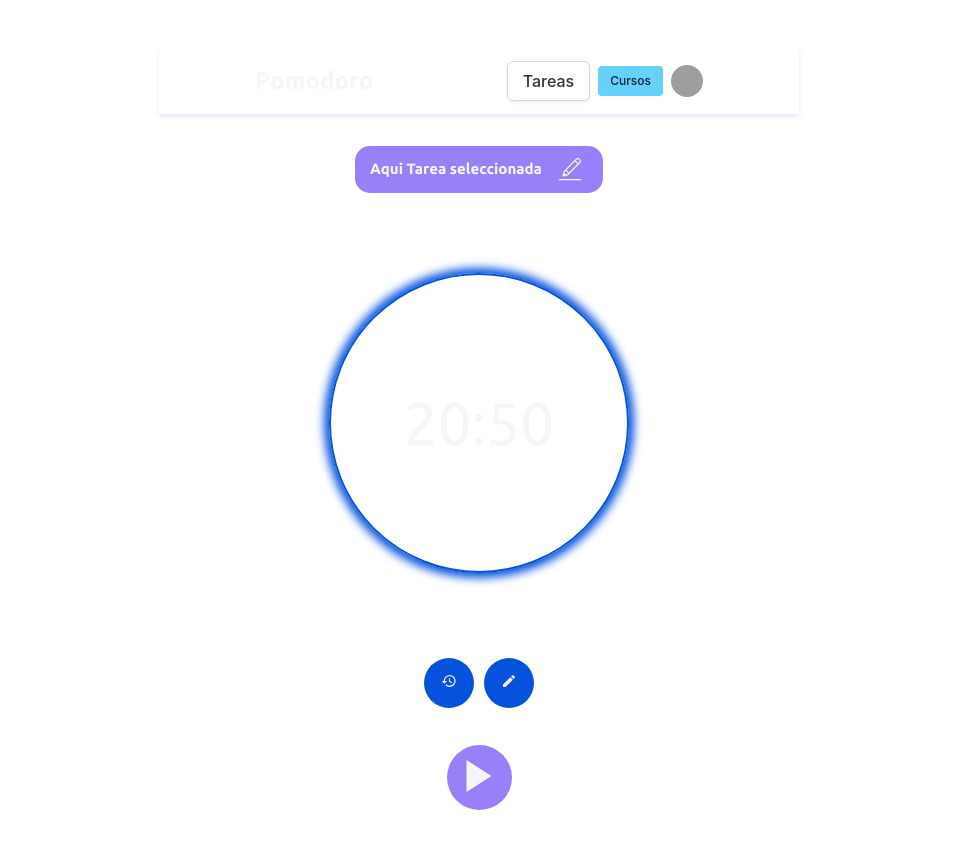
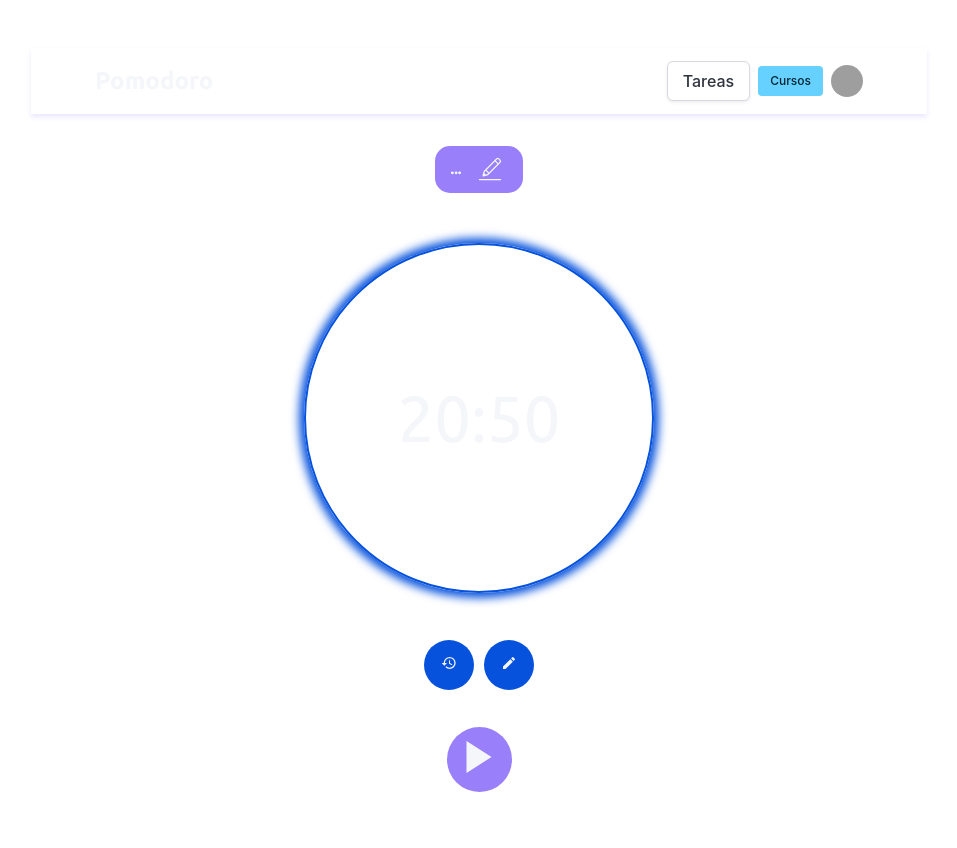
Before and after one commit to neunapp/neun-pomodoro, a React (Vite) app: page / in a window 1280 px wide. Shown: the top 848 px of the page, without its empty margins (161-1118 px from the left). Built offline with nearby package versions, Linux system fonts and the light colour scheme; no server answers; the database is empty; grey boxes are pictures that could not be loaded.

Commit message:
proceso task selected completado

```diff
--- a/src/App.scss
+++ b/src/App.scss
@@ -1,10 +1,15 @@
 .content-app {
   padding: 1em;
   @include desde($medium) {
-    padding-left: 10em;
-    padding-right: 10em
+    padding-left: 5em;
+    padding-right: 5em
   }
   @include desde($large) {
+    padding-top: 3em;
+    padding-left: 15%;
+    padding-right: 15%;
+  }
+  @include desde($extra-large) {
     padding-top: 3em;
     padding-left: 25%;
     padding-right: 25%;
--- a/src/apps/LoadingApp.scss
+++ b/src/apps/LoadingApp.scss
@@ -5,6 +5,7 @@
   width: 100%;
   height: 100%;
   background-color: rgba(0, 0, 0, 0.5);
+  z-index: 100;
   &__body {
     display: flex;
     justify-content: center;
--- a/src/components/HeaderMain.scss
+++ b/src/components/HeaderMain.scss
@@ -5,13 +5,14 @@
   justify-content: space-between;
   align-items: center;
   box-shadow: 0 3px 5px rgba(153, 128, 250, 0.2);
+  width: 100%;
   @include desde($medium) {
     padding-left: 2em;
     padding-right: 2em;
   }
   @include desde($large) {
-    padding-left: 6em;
-    padding-right: 6em;
+    padding-left: 4em;
+    padding-right: 4em;
   }
   &__title {
     font-family: $ff-1;
--- a/src/components/Pomodoro.jsx
+++ b/src/components/Pomodoro.jsx
@@ -1,4 +1,3 @@
-import './Pomodoro.scss'
 import React, { useEffect, useState } from 'react';
 import { MdModeEdit } from "react-icons/md";
 import { MdOutlineRestore } from "react-icons/md";
@@ -7,6 +6,8 @@ import { IoStop } from "react-icons/io5";
 import { CiEdit } from "react-icons/ci";
 //
 import SelectedTask from './tasks/SelectedTask';
+
+import './Pomodoro.scss'
 
 function Pomodoro() {
   let [time, setTime] = useState(20)
--- a/src/components/Pomodoro.scss
+++ b/src/components/Pomodoro.scss
@@ -1,6 +1,5 @@
 .pomodoro {
   width: 100%;
-  height: 95vh;
   display: flex;
   justify-content: center;
   align-items: center;
@@ -15,20 +14,36 @@
     padding: 1em;
   }
   &__clock {
-    width: 300px;
-    height: 300px;
+    width: 250px; /* Usa la dimensión más pequeña para el tamaño */
+    height: 250px;/* Esto asegura que el div sea cuadrado */
+    border-radius: 50%;
     display: flex;
     justify-content: center;
     align-items: center;
-    border-radius: 50%;
     border: 2px solid $color-1;
-    margin-bottom: 5em;
+    margin-bottom: 20%;
     box-shadow: 0px 0px 10px 5px #0652DD;
+    @include desde($medium) {
+      width: 300px;
+      height: 300px;
+      margin-bottom: 6%;
+    }
+    @include desde($large) {
+      width: 350px;
+      height: 350px;
+      margin-bottom: 5%;
+    }
+    @include desde($extra-large) {
+      margin-bottom: 10%;
+    }
     &__item {
       display: flex;
       font-family: $ff-1;
       color: $color-3;
-      font-size: 60px;
+      font-size: 45px;
+      @include desde($medium) {
+        font-size: 65px;
+      }
     }
     &__time {
     }
--- a/src/components/base/BaseForm.jsx
+++ b/src/components/base/BaseForm.jsx
@@ -7,6 +7,7 @@ function BaseForm(props) {
           type={props.tipo}
           placeholder={props.placeholder}
           value={props.value}
+          maxLength={props.maxLength}
           onChange={(e) => props.onChange(e.target.value)}
         />
         <span className="icon is-small is-left">
--- a/src/components/tasks/ChangeStateTask.jsx
+++ b/src/components/tasks/ChangeStateTask.jsx
@@ -37,20 +37,22 @@ function ChangeStateTask(props) {
         <div className="change-state">
           <a
             href="#"
-            className="button is-primary is-light"
-            onClick={() => updateStateTask('3')}>Pendiente</a>
-          <a
-            href="#"
             className="button is-info"
             onClick={() => updateStateTask('2')}>En Seleccion</a>
           <a
             href="#"
+            className="button is-success"
+            onClick={() => updateStateTask('1')}>Terminado</a>
+          <a
+            href="#"
+            className="button is-primary is-light"
+            onClick={() => updateStateTask('3')}>Pendiente</a>
+
+          <a
+            href="#"
             className="button has-text-warning"
             onClick={() => updateStateTask('0')}>En Proceso</a>
-          <a
-            href="#"
-            className="button is-success"
-            onClick={() => updateStateTask('1')}>Terminado</a>
+
           <a
             href="#"
             className="button is-small"
--- a/src/components/tasks/CompleteTask.jsx
+++ b/src/components/tasks/CompleteTask.jsx
@@ -7,12 +7,13 @@ function CompleteTask(props) {
     props.closeFunction(false)
   }
 
+
   return (
     <BaseFlotaingCard>
       <div className="change-task">
         <p className="change-task__text">¿Completaste la tarea?</p>
         <div className="change-task__ctrls">
-          <button className="change-task__ctrls__btn" >Si</button>
+          <button className="change-task__ctrls__btn" onClick={props.successFunction}>Si</button>
           <button className="change-task__ctrls__btn red" onClick={closeChangeTask}>Cancelar</button>
         </div>
       </div>
--- a/src/components/tasks/FormTask.jsx
+++ b/src/components/tasks/FormTask.jsx
@@ -124,6 +124,7 @@ function FormTask(props) {
           placeholder="Tarea..."
           icon={<BiTask />}
           value={titleTask}
+          maxLength="70"
           onChange={(value) => {setTitleTask(value)}}
         />
         <BaseForm
@@ -131,6 +132,7 @@ function FormTask(props) {
           placeholder="Descripcion..."
           icon={<MdOutlineDescription />}
           value={descriptionTask}
+          maxLength="250"
           onChange={(value) => {setdescriptionTask(value)}}
         />
         <BaseForm
--- a/src/components/tasks/SelectedTask.jsx
+++ b/src/components/tasks/SelectedTask.jsx
@@ -1,27 +1,67 @@
-import { useState } from 'react';
+import { useState, useEffect } from 'react';
 
+import { NavLink } from 'react-router-dom';
+// apps
+import LoadingApp from '../../apps/LoadingApp';
+// services
+import { apiGetSelectedTask, apiUpdateTask } from '../../services/TaskServices.js'
+// components
+import CompleteTask from './CompleteTask';
 import './SelectedTask.scss'
-import CompleteTask from './CompleteTask';
-import { NavLink } from 'react-router-dom';
-
 
 
 function SelectedTask(props) {
 
   let [showChange, setShowChange] = useState(false)
+  let [selectTask, setSelectTask] = useState({'title':'...'})
+  let [load, setLoad] = useState(false)
 
   const openCloseChangeTask = (boolValue) => {
     setShowChange(boolValue)
   }
 
+  const retiveSelectedTask = async () => {
+    setLoad(true)
+    const task = await apiGetSelectedTask()
+    if (task.length > 0) {
+      setSelectTask(task[0])
+    } else {
+      setSelectTask({'title':'...'})
+    }
+    setLoad(false)
+    console.log(task);
+  }
+
+  const updateCompleteTask = async () => {
+    if (selectTask.id) {
+      setLoad(true)
+      const response = await apiUpdateTask(selectTask.id, {'state':'1'})
+      if (response) {
+        retiveSelectedTask()
+      }
+      openCloseChangeTask(false)
+      setLoad(false)
+    }
+  }
+
+  useEffect(
+    () => {
+      retiveSelectedTask()
+    }, [])
 
   return(
     <>
-      {showChange ? <CompleteTask  closeFunction={openCloseChangeTask} /> : null}
+      { load ? <LoadingApp /> : null }
+      {showChange ? (
+        <CompleteTask
+          closeFunction={openCloseChangeTask}
+          successFunction={updateCompleteTask}
+        />
+      ) : null}
       <div className="task-select">
         <a
           className="task-select__text"
-          onClick={() => openCloseChangeTask(true)}>{props.tarea}</a>
+          onClick={() => openCloseChangeTask(true)}>{selectTask.title}</a>
         <NavLink to={props.ruta} className="task-select__icon">
           {props.child}
         </NavLink>
--- a/src/components/tasks/SelectedTask.scss
+++ b/src/components/tasks/SelectedTask.scss
@@ -5,7 +5,13 @@
   border-radius: 15px;
   background: $color-2;
   padding: 5px 15px;
-  margin-bottom: 5em;
+  margin-bottom: 20%;
+  @include desde($medium) {
+    margin-bottom: 6%;
+  }
+  @include desde($extra-large) {
+    margin-bottom: 10%;
+  }
   &:hover {
     cursor: pointer;
     opacity: 0.9;
@@ -16,6 +22,8 @@
     margin-right: 10px;
     color: aliceblue;
     font-size: 15px;
+    max-height: 60px;
+    overflow: hidden;
   }
   &__icon {
     cursor: pointer;
--- a/src/services/TaskServices.js
+++ b/src/services/TaskServices.js
@@ -57,6 +57,26 @@ export const apiGetTask = async (taskId) => {
     }
 }
 
+export const apiGetSelectedTask = async () => {
+    const task = collection(db, 'Task')
+    //
+    const q = query(
+        task,
+        where("state", "==", "2"),
+        orderBy("date_end", "asc"),
+        limitToLast(1)
+    );
+    const querySnapshots = await getDocs(q)
+    return querySnapshots.docs.map(
+        (doc) => {
+             return {
+                id: doc.id,
+                ...doc.data()
+              }
+        }
+    )
+}
+
 export const apiUpdateTask = async (taskId, data) => {
     const docRef = doc(db, 'Task', taskId)
     await updateDoc(docRef, data)
```
